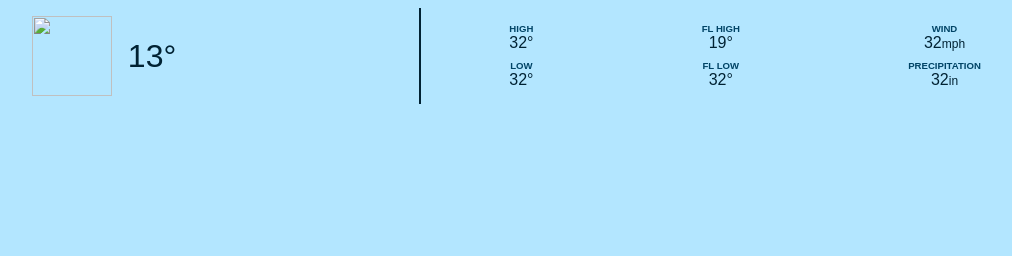
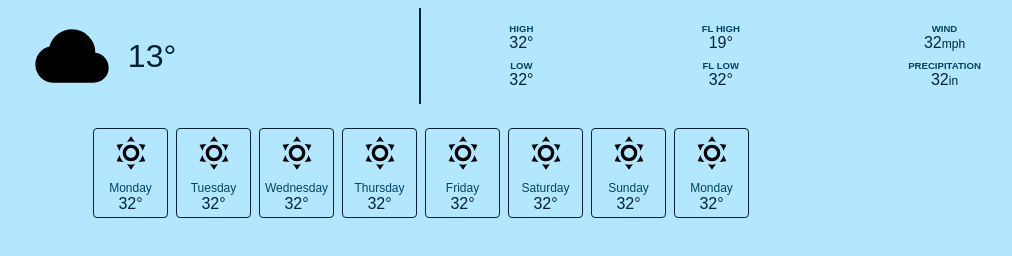
Before and after one commit to Manjil-Thapa/top-weather-app, a website built with Vite: page index.html in a window 1280 px wide. Shown: the whole page, without its empty margins (219-1231 px from the left). Built offline with nearby package versions, Linux system fonts and the light colour scheme.

Commit message:
added styling to cards

```diff
--- a/index.html
+++ b/index.html
@@ -8,7 +8,11 @@
   <body class="blurred">
     <header class="header">
       <div class="header-left">
-        <img class="weather-icon large" src="" data-current-icon />
+        <img
+          class="weather-icon large"
+          src="/public/cloud.svg"
+          data-current-icon
+        />
         <div class="header-current-temp">
           <span data-current-temp>13</span>&deg;
         </div>
@@ -46,6 +50,51 @@
         </div>
       </div>
     </header>
+
+    <section class="day-section" data-day-section>
+      <div class="day-card">
+        <img src="/public/weather-sunny.svg" class="weather-icon" />
+        <div class="day-card-day">Monday</div>
+        <div>32&deg;</div>
+      </div>
+      <div class="day-card">
+        <img src="/public/weather-sunny.svg" class="weather-icon" />
+        <div class="day-card-day">Tuesday</div>
+        <div>32&deg;</div>
+      </div>
+      <div class="day-card">
+        <img src="/public/weather-sunny.svg" class="weather-icon" />
+        <div class="day-card-day">Wednesday</div>
+        <div>32&deg;</div>
+      </div>
+      <div class="day-card">
+        <img src="/public/weather-sunny.svg" class="weather-icon" />
+        <div class="day-card-day">Thursday</div>
+        <div>32&deg;</div>
+      </div>
+      <div class="day-card">
+        <img src="/public/weather-sunny.svg" class="weather-icon" />
+        <div class="day-card-day">Friday</div>
+        <div>32&deg;</div>
+      </div>
+      <div class="day-card">
+        <img src="/public/weather-sunny.svg" class="weather-icon" />
+        <div class="day-card-day">Saturday</div>
+        <div>32&deg;</div>
+      </div>
+      <div class="day-card">
+        <img src="/public/weather-sunny.svg" class="weather-icon" />
+        <div class="day-card-day">Sunday</div>
+        <div>32&deg;</div>
+      </div>
+      <div class="day-card">
+        <img src="/public/weather-sunny.svg" class="weather-icon" />
+        <div class="day-card-day">Monday</div>
+        <div>32&deg;</div>
+      </div>
+    </section>
+
+    <template></template>
     <script type="module" src="/main.js"></script>
   </body>
 </html>
--- a/style.css
+++ b/style.css
@@ -73,3 +73,26 @@ body {
   font-weight: lighter;
   font-size: 0.75rem;
 }
+
+.day-section {
+  display: grid;
+  grid-template-columns: repeat(auto-fit, 75px);
+  gap: 0.5rem;
+  justify-content: center;
+  padding: 1rem;
+}
+
+.day-card {
+  display: flex;
+  flex-direction: column;
+  align-items: center;
+  border: 1px solid hsl(200, 100%, 10%);
+  border-radius: 0.25rem;
+  padding: 0.25rem;
+}
+
+.day-card-day {
+  font-size: 0.75rem;
+  color: hsl(200, 100%, 20%);
+  margin-top: 0.5rem;
+}
```
Also changed, not shown: public/cloud.svg (added), public/weather-lightning-rainy.svg (added), public/weather-lightning.svg (added), public/weather-partly-cloudy.svg (added), public/weather-pouring.svg (added), public/weather-snowy-heavy.svg (added), public/weather-sunny.svg (added).
